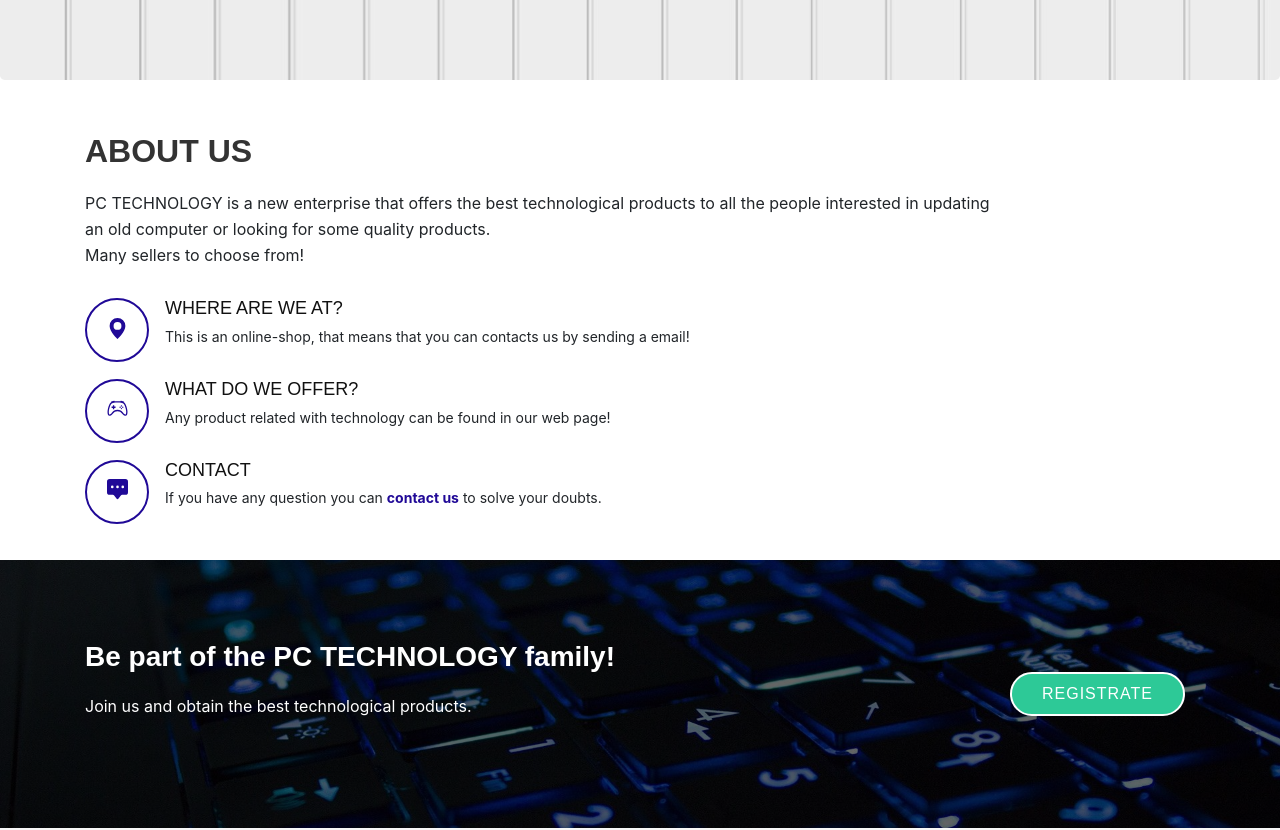
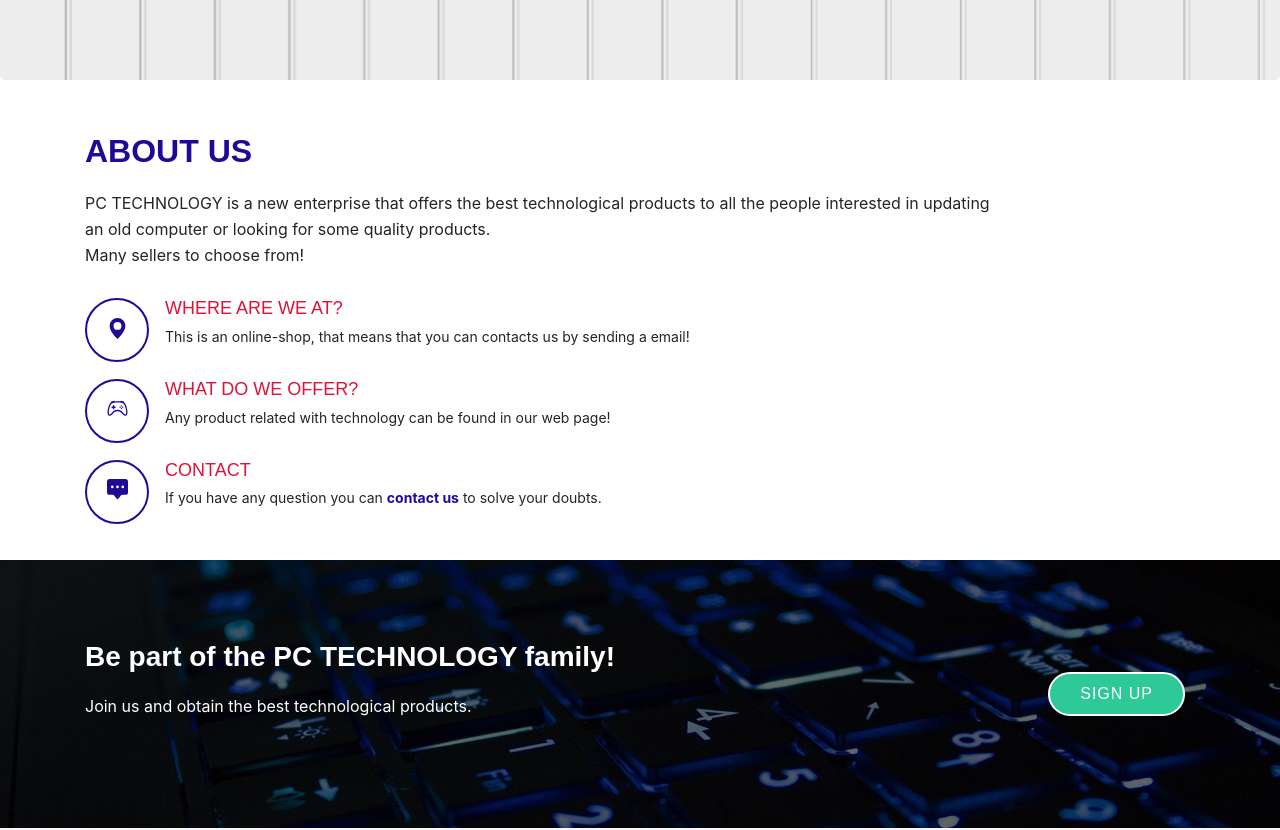
Before and after one commit to GaboLozaLucero/frontSoftware, an Angular app in the folder frontPC/: page /home in a window 1280 px wide. Shown: the part 320-1150 px from the top of the page. Built offline with nearby package versions, Linux system fonts and the light colour scheme.

Commit message:
lastest version

```diff
--- a/frontPC/src/app/main-page/home/home.component.html
+++ b/frontPC/src/app/main-page/home/home.component.html
@@ -1,10 +1,3 @@
-<style>
-  .jumbotron {
-    background-color: #f4511e; /* Orange */
-    color: #ffffff;
-  }
-</style>
-
 <body>
 <main id="main">
 
@@ -13,7 +6,7 @@
       <div class="row about-container">
 
         <div class="col-lg-10 content order-lg-1 order-2">
-          <h2 class="title">ABOUT US</h2>
+          <h2 class="title"style="color: #200997">ABOUT US</h2>
           <p>
             PC TECHNOLOGY is a new enterprise that offers the best technological products to all the people interested in updating an old computer or looking for some quality products.
             <br>
@@ -26,7 +19,7 @@
                 <path fill-rule="evenodd" d="M8 16s6-5.686 6-10A6 6 0 0 0 2 6c0 4.314 6 10 6 10zm0-7a3 3 0 1 0 0-6 3 3 0 0 0 0 6z"/>
               </svg>
             </i></div>
-            <h4 class="title"><a >Where are we at?</a></h4>
+            <h4 class="title"><a style="color: crimson;">Where are we at?</a></h4>
             <p class="description">
               This is an online-shop, that means that you can contacts us by sending a email!</p>
           </div>
@@ -39,7 +32,7 @@
                 <path d="M3.5 6.526h3v1h-3v-1zM3.051 3.26a.5.5 0 0 1 .354-.613l1.932-.518a.5.5 0 0 1 .258.966l-1.932.518a.5.5 0 0 1-.612-.354zm9.976 0a.5.5 0 0 0-.353-.613l-1.932-.518a.5.5 0 1 0-.259.966l1.932.518a.5.5 0 0 0 .612-.354z"/>
               </svg>
             </i></div>
-            <h4 class="title"><a>What do we offer?</a></h4>
+            <h4 class="title"><a style="color:crimson;">What do we offer?</a></h4>
             <p class="description">
               Any product related with technology can be found in our web page!
             </p>
@@ -50,7 +43,7 @@
                 <path fill-rule="evenodd" d="M0 2a2 2 0 0 1 2-2h12a2 2 0 0 1 2 2v8a2 2 0 0 1-2 2h-2.5a1 1 0 0 0-.8.4l-1.9 2.533a1 1 0 0 1-1.6 0L5.3 12.4a1 1 0 0 0-.8-.4H2a2 2 0 0 1-2-2V2zm5 4a1 1 0 1 1-2 0 1 1 0 0 1 2 0zm4 0a1 1 0 1 1-2 0 1 1 0 0 1 2 0zm3 1a1 1 0 1 0 0-2 1 1 0 0 0 0 2z"/>
               </svg>
             </i></div>
-            <h4 class="title"><a>Contact</a></h4>
+            <h4 class="title"><a style="color:crimson;">Contact</a></h4>
             <p class="description">
               If you have any question you can <strong><a routerLink="/contact">contact us</a></strong> to solve your doubts.
             </p>
@@ -69,7 +62,7 @@
             Join us and obtain the best technological products. </p>
         </div>
         <div class="col-lg-3 cta-btn-container text-center" >
-          <a class="cta-btn align-middle" routerLink="sign-up" style="background-color: #2dc997">Registrate</a>
+          <a class="cta-btn align-middle" routerLink="sign-up" style="background-color: #2dc997">SIGN UP</a>
         </div>
       </div>
 
```
